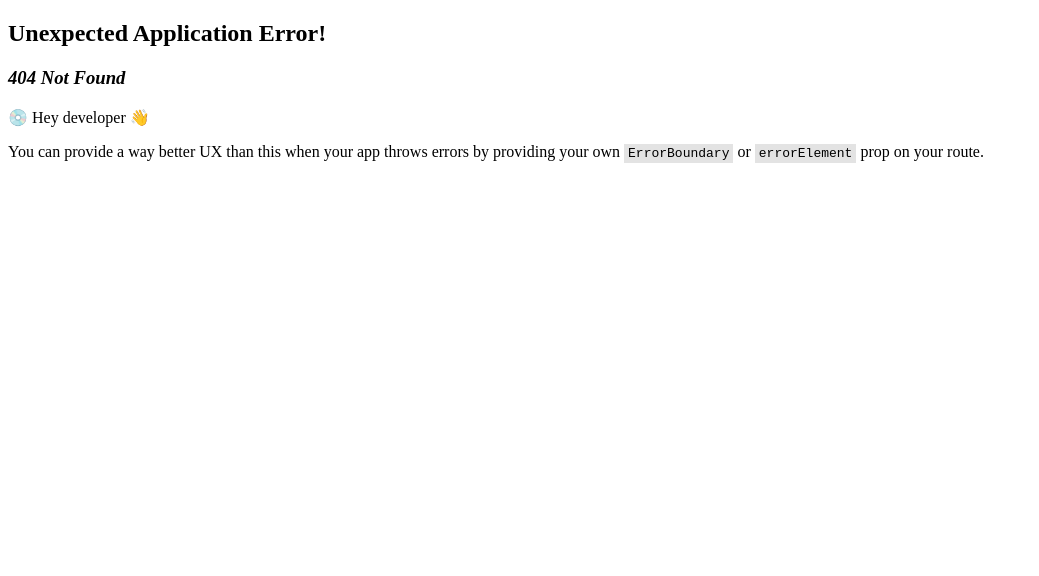
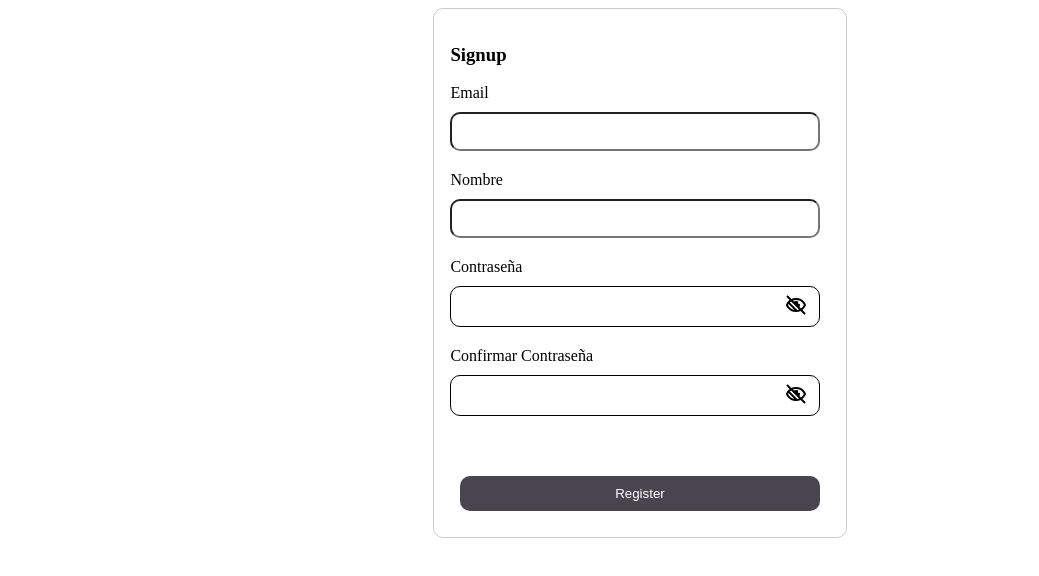
Before and after one commit to No-Country/c9-20-javareact-fulltime, a React (Vite) app in the folder frontend/: page /signup in a window 1280 px wide. Before the commit this address had no page. Shown: the top 576 px of the page, without its empty margins (0-1039 px from the left). Built offline with nearby package versions, Linux system fonts and the light colour scheme.

Commit message:
Add Login view :)

```diff
--- a/frontend/index.html
+++ b/frontend/index.html
@@ -7,7 +7,7 @@
     <title>Vite + React</title>
   </head>
   <body>
-    <div id="root"></div>
+    <div id="root" styles="width: 100%; height: 100%"></div>
     <script type="module" src="/src/main.jsx"></script>
   </body>
 </html>
--- /dev/null
+++ b/frontend/src/components/AuthForm/AuthForm.jsx
@@ -0,0 +1,138 @@
+import styled from 'styled-components'
+import Icon from './assets/Icon.jsx'
+import { useState } from 'react'
+
+const FormWrapper = styled.div`
+  display: flex;
+  flex-direction: column;
+  border: 1px solid #ccc;
+  border-radius: 10px;
+  width: 30%;
+  min-width: 300px;
+  margin: auto;
+  padding: 1em;
+`
+
+const Label = styled.label`
+  /* margin: 10px; */
+`
+
+const Input = styled.input`
+  border-radius: 10px;
+  padding: 10px;
+  margin: 10px;
+  margin-bottom: 20px;
+  margin-left: 0;
+  &:ms-reveal {
+    border: 1px solid transparent;
+    border-radius: 50%;
+    box-shadow: 0 0 3px currentColor;
+  }
+`
+
+const PasswordInput = styled.input`
+  border: none;
+  width: 100%;
+  &:focus {
+    outline: none;
+  }
+`
+
+const PaswordContainer = styled.div`
+  border: 1px solid #000;
+  display: flex;
+  position: relative;
+  border-radius: 10px;
+  padding: 5px;
+  margin: 10px;
+  margin-bottom: 20px;
+  margin-left: 0;
+ `
+
+const Button = styled.button`
+  background-color: #49454F;
+  color: #fff;
+  border: none;
+  border-radius: 10px;
+  padding: 10px;
+  margin: 10px;
+  margin-top: 40px;
+ `
+
+const ShowPasswordIcon = styled.button`
+  &:focus {
+    outline: none;
+    background: none;
+  }
+  background: none;
+  border: none;
+`
+
+const Form = styled.form`
+  display: flex;
+  flex-direction: column;
+  border-radius: 10px;
+`
+
+
+
+const Title =  styled.h3`
+
+`
+
+function AuthForm() {
+  const [showPassword, setShowPassword] = useState(true)
+  const [showPassword2, setShowPassword2] = useState(true)
+  const handleSubmit = (e) => {
+    e.preventDefault()
+  }
+
+  return (
+    <FormWrapper>
+      <Title>Signup</Title>
+
+      <Form onSubmit={(e) => handleSubmit(e)}>
+        <Label htmlFor="email">Email</Label>
+        <Input
+          type="email"
+          id="email"
+          name='email'
+         />
+
+        <Label htmlFor="name">Nombre</Label>
+        <Input type="text" id="name" name='name'/>
+
+
+        <Label htmlFor="password">Contraseña</Label>
+        <PaswordContainer>
+          <PasswordInput
+            type={showPassword ? 'password' : 'text'}
+            id="password"
+            name='password'
+          />
+          <ShowPasswordIcon type='button' onClick={() => setShowPassword(!showPassword)}>
+            <Icon />
+          </ShowPasswordIcon>
+        </PaswordContainer>
+
+        <Label htmlFor="confirmPassword">Confirmar Contraseña</Label>
+        <PaswordContainer>
+          <PasswordInput
+            type={showPassword2 ? 'password' : 'text'}
+            id="password"
+            name='password'
+            />
+          <ShowPasswordIcon type='button' onClick={() => setShowPassword2(!showPassword2)}>
+            <Icon />
+          </ShowPasswordIcon>
+        </PaswordContainer>
+
+
+        <Button type='submit'>Register</Button>
+      </Form>
+
+    </FormWrapper>
+  )
+}
+
+export default AuthForm
--- /dev/null
+++ b/frontend/src/components/AuthForm/assets/Icon.jsx
@@ -0,0 +1,17 @@
+import * as React from "react"
+
+const SvgComponent = (props) => (
+  <svg
+    xmlns="http://www.w3.org/2000/svg"
+    width={24}
+    height={24}
+    style={{
+      fill: "#000",
+    }}
+    {...props}
+  >
+    <path d="M12 4.998c-1.836 0-3.356.389-4.617.971L3.707 2.293 2.293 3.707l3.315 3.316c-2.613 1.952-3.543 4.618-3.557 4.66l-.105.316.105.316C2.073 12.382 4.367 19 12 19c1.835 0 3.354-.389 4.615-.971l3.678 3.678 1.414-1.414-3.317-3.317c2.614-1.952 3.545-4.618 3.559-4.66l.105-.316-.105-.316c-.022-.068-2.316-6.686-9.949-6.686zM4.074 12c.103-.236.274-.586.521-.989l5.867 5.867C6.249 16.23 4.523 13.035 4.074 12zm9.247 4.907-7.48-7.481a8.138 8.138 0 0 1 1.188-.982l8.055 8.054a8.835 8.835 0 0 1-1.763.409zm3.648-1.352-1.541-1.541c.354-.596.572-1.28.572-2.015 0-.474-.099-.924-.255-1.349A.983.983 0 0 1 15 11a1 1 0 0 1-1-1c0-.439.288-.802.682-.936A3.97 3.97 0 0 0 12 7.999c-.735 0-1.419.218-2.015.572l-1.07-1.07A9.292 9.292 0 0 1 12 6.998c5.351 0 7.425 3.847 7.926 5a8.573 8.573 0 0 1-2.957 3.557z" />
+  </svg>
+)
+
+export default SvgComponent
--- /dev/null
+++ b/frontend/src/pages/auth/Signup/Signup.jsx
@@ -0,0 +1,20 @@
+import styled from 'styled-components'
+import AuthForm from '../../../components/AuthForm/AuthForm'
+
+const SignupBox = styled.div`
+  display: flex;
+  flex-direction: column;
+  margin: auto;
+  width: 100%;
+  height: 100%;
+`
+
+const Signup = () => {
+  return (
+    <SignupBox>
+      <AuthForm />
+    </SignupBox>
+  )
+}
+
+export default Signup
--- a/frontend/src/router/router.jsx
+++ b/frontend/src/router/router.jsx
@@ -1,13 +1,14 @@
 import { createBrowserRouter } from "react-router-dom";
 import Home from "../pages/home/Home";
+import Signup from "../pages/auth/Signup/Signup";
 export const router = createBrowserRouter([
 	{
 		path: "/",
 		element: <Home />,
 	},
 	{
-		path: "/register",
-		element: <Home />,
+		path: "/signup",
+		element: <Signup />,
 	},
 	{
 		path: "/login",
```
Also changed, not shown: frontend/src/pages/auth/login/Login.jsx (added, +9 -0 lines).
